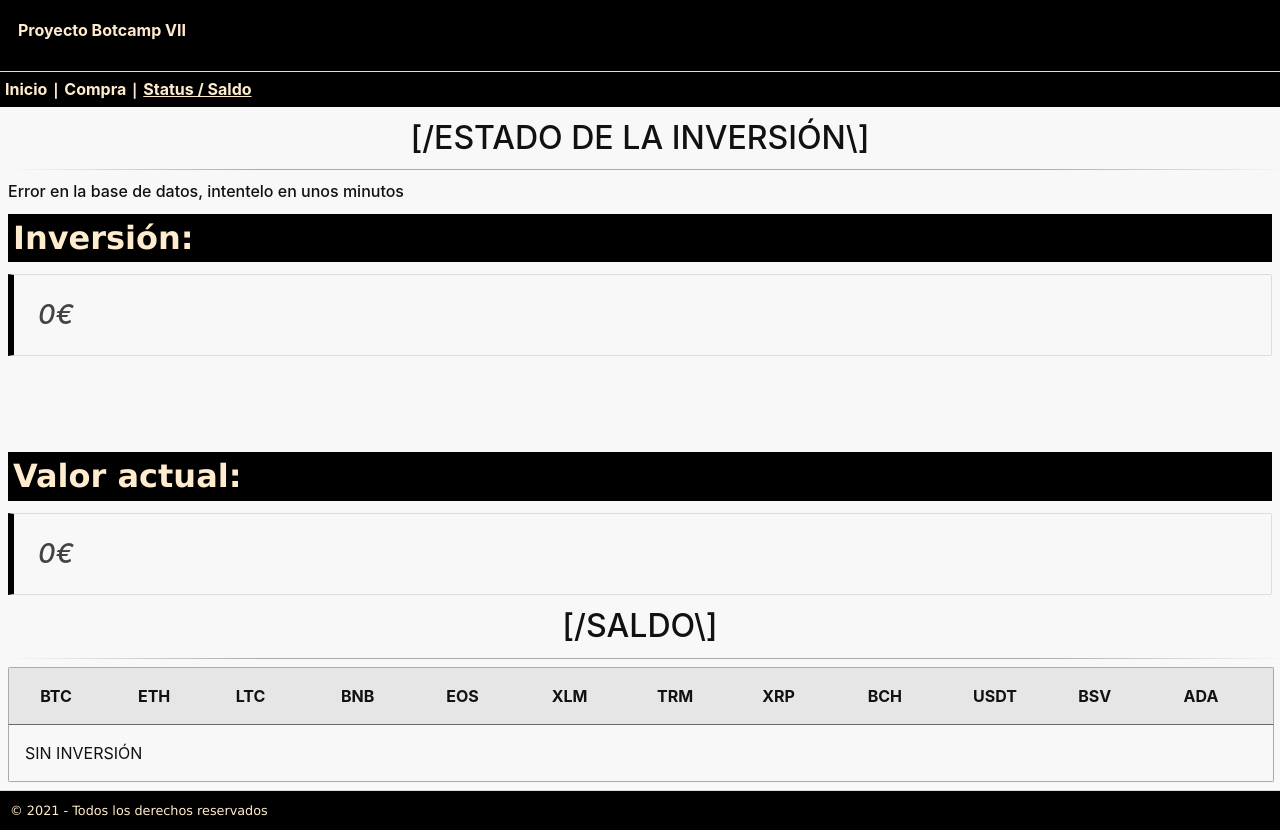
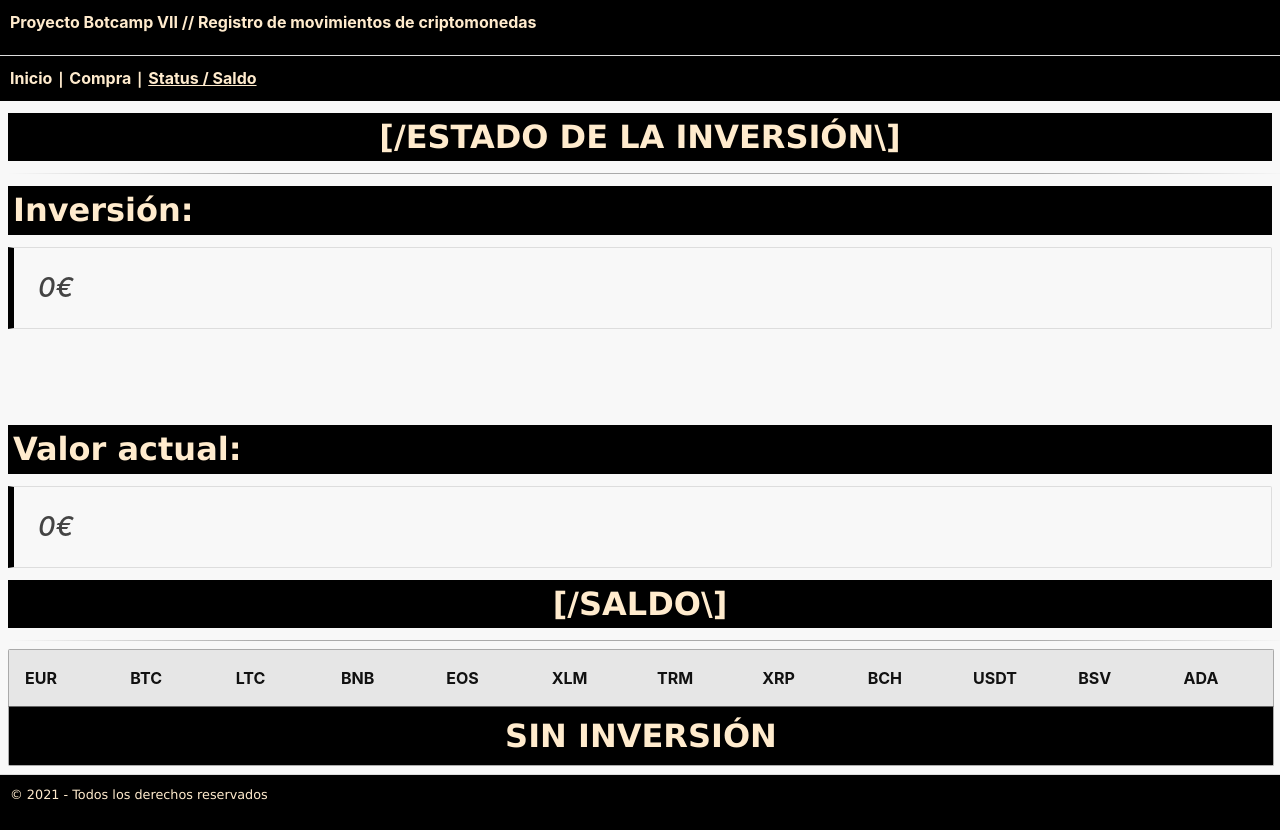
Before and after one commit to Heran76/proyecto, a Flask app: page /status in a window 1280 px wide. After the commit the page ends 800 px from the top, so only its background shows below. Run offline with Flask 2, Linux system fonts and the light colour scheme.

Commit message:
Miercoles

```diff
--- a/proyecto/static/css/styles.css
+++ b/proyecto/static/css/styles.css
@@ -3,7 +3,8 @@
     background-color:black;
     font-weight: bold;
     font-size: 1em; color:blanchedalmond;
-    padding: 10px;
+    padding: 2px;
+
 }
 .footer{
     font-family: Verdana, Geneva, Tahoma, sans-serif;
@@ -18,7 +19,7 @@
     background-color:black;
     font-weight: bold;
     font-size: 1em; color:blanchedalmond;
-    padding: 5px;
+    padding: 10px;
 }
 .titulo{
     font-family: Verdana, Geneva, Tahoma, sans-serif;
@@ -29,7 +30,6 @@
 }
 
 .bloque{
-
     display: block;
     position: relative;
     font-style: italic;
@@ -41,3 +41,13 @@
     border-radius: 0 var(--universal-border-radius) var(--universal-border-radius) 0;
 
 }
+.errordb {
+
+    font-family: Verdana, Geneva, Tahoma, sans-serif;
+    font-weight: bold;
+    font-size: 1em; color: rgb(231, 26, 26);
+    padding: 0px;
+    position: relative;
+    text-align: center;
+
+}
--- a/proyecto/templates/base.html
+++ b/proyecto/templates/base.html
@@ -10,12 +10,12 @@
 </head>
 <body>
     <header class="header">
-        <p>Proyecto Botcamp VII</p>
+        <p>Proyecto Botcamp VII // Registro de movimientos de criptomonedas</p>
 
     </header>
     <div class="menu">
     {% if menu == 'index' %}
-    <u>Inicio</u> | <a href="/purchase" class="btt">Compra</a> | <a href="/status">Status / Saldo</a>
+    <u>Inicio</u> | <a href="/purchase">Compra</a> | <a href="/status">Status / Saldo</a>
     {% elif menu == 'purchase' %}
     <a href="/">Inicio</a> | <u>Compra</u> | <a href="/status">Status / Saldo</a>
     {% elif menu == 'status'%}
--- a/proyecto/templates/status.html
+++ b/proyecto/templates/status.html
@@ -3,13 +3,13 @@
 {% block title %} Status - Crypto Converter {% endblock %}
 
 {% block content %}
-    <h1 align="center" class="title"></h1align>[/ESTADO DE LA INVERSIÓN\]</h1>
+    <h1 align="center" class="titulo"></h1align>[/ESTADO DE LA INVERSIÓN\]</h1>
     <hr  width="100%" size="20" style="color: hsl(0, 0%, 0%);"/>
 
 
-    {% if movOrNot == True %}
-        {% if errorDB %}
-            <h5 >{{ errorDB }}</h5>
+    {% if movno == True %}
+        {% if errordb %}
+            <h5 class="errordb" >{{ errordb }}</h5>
         {% endif %}
         <h2 class="titulo">Inversión:</h2>
         <h2 class="bloque"> 0€</h2>
@@ -17,13 +17,13 @@
         <br><br><br>
         <h2 class="titulo">Valor actual:</h2>
         <h2 class="bloque"> 0€</h2>
-        <h1 align="center" class="title">[/SALDO\]</h1>
+        <h1 align="center" class="titulo">[/SALDO\]</h1>
         <hr  width="100%" size="20" style="color: hsl(0, 0%, 0%);"/>
         <table>
             <thead>
                 <tr>
-                    <th>&nbsp;&nbsp;&nbsp;&nbsp;BTC</th>
-                    <th>&nbsp;&nbsp;ETH</th>
+                    <th>EUR</th>
+                    <th>BTC</th>
                     <th>LTC</th>
                     <th>BNB</th>
                     <th>EOS</th>
@@ -39,12 +39,12 @@
             <tbody>
                 {% if not cryptoBalance %}
                     <tr>
-                        <td> SIN INVERSIÓN </td>
+                        <td align="center" class="titulo"></tdalign> SIN INVERSIÓN </td>
                     </tr>
                 {% else %}
                 <tr>
-                    {% for coins in cryptoBalance %}
-                        <td>{{ coins }}</td>
+                    {% for moneda in cryptoBalance %}
+                        <td>{{ moneda }}</td>
                     {% endfor %}
                 {% endif %}
             </tbody>
@@ -89,18 +89,19 @@
         <table>
             <thead>
                 <tr>
-                    <th>&nbsp;&nbsp;&nbsp;&nbsp;BTC</th>
-                    <th>&nbsp;ETH</th>
+                    <th>EUR</th>
+                    <th>BTC</th>
+                    <th>LTC</th>
+                    <th>BNB</th>
+                    <th>EOS</th>
+                    <th>BNB</th>
+                    <th>XLM</th>
+                    <th>TRM</th>
                     <th>XRP</th>
-                    <th>LTC</th>
                     <th>BCH</th>
-                    <th>BNB</th>
                     <th>USDT</th>
-                    <th>EOS</th>
                     <th>BSV</th>
-                    <th>XLM</th>
                     <th>ADA</th>
-                    <th>TRX</th>
                 </tr>
             </thead>
             <tbody>
@@ -110,8 +111,8 @@
                     </tr>
                 {% else %}
                 <tr>
-                    {% for coins in cryptoBalance %}
-                        <td>{{ "{:,.2f}".format(coins) }}</td>
+                    {% for moneda in cryptoBalance %}
+                        <td>{{ "{:,.2f}".format(moneda) }}</td>
                     {% endfor %}
                 {% endif %}
             </tbody>
--- a/proyecto/views.py
+++ b/proyecto/views.py
@@ -8,8 +8,11 @@ import requests
 from requests import Request, Session
 from requests.exceptions import ConnectionError, Timeout, TooManyRedirects
 
-BBDD = './data/movimientos.db'
+
+BD = './data/movimientos.db'
 API_KEY=app.config['API_KEY']
+
+
 
 cryptos = ("BTC","ETH", "LTC", "BNB", "EOS", "XLM", "TRX",  "XRP", "BCH", "USDT", "BSV", "ADA")
 
@@ -22,8 +25,10 @@ def api(cryptoFrom, cryptoTo):
         'X-CMC_PRO_API_KEY': API_KEY
     }
 
+
     sesion = Session()
     sesion.headers.update(headers)
+
 
     respuesta = sesion.get(url)
     data = json.loads(respuesta.text)
@@ -33,6 +38,7 @@ def api(cryptoFrom, cryptoTo):
         errorCodeAPI = data['status']['error_code']
         return ('error', errorCodeAPI)
 
+#codigo error conexion API
 def ErrorApi(codigo):
     if codigo == 1001:
         msg = "1001 [API_KEY_INVALID] Esta clave de API no es válida."
@@ -59,9 +65,10 @@ def ErrorApi(codigo):
 
     return msg
 
+
 def dataQuery(consulta):
 
-    conex = sqlite3.connect(BBDD)
+    conex = sqlite3.connect(BD)
     cursor = conex.cursor()
 
     movs = cursor.execute(consulta).fetchall()
@@ -88,13 +95,13 @@ def Saldo():
 @app.route("/")
 def index():
         try:
-            registros = dataQuery("SELECT date, time, moneda_from, cantidad_from, moneda_to, cantidad_to FROM MOVIMIENTOS;")
+            registros = dataQuery("SELECT date, time, moneda_from, cantidad_from, moneda_to, cantidad_to FROM movimientos;")
             return render_template("index.html", menu='index', registros = registros)
 
         except sqlite3.Error:
             registros = None
-            errorDB = "Error en la base de datos, intentelo un poco más tarde"
-            return render_template("index.html", menu='index', errorDB=errorDB, registros=registros)
+            errorbd = "Error en la base de datos, intentelo un poco más tarde"
+            return render_template("index.html", menu='index', errorbd=errorbd, registros=registros)
 
 @app.route("/purchase", methods=['GET', 'POST'])
 def purchase():
@@ -143,8 +150,8 @@ def purchase():
         if apiConsult[0] =='error':
             quant = 0
             pu = 0
-            messageError = ErrorApi(apiConsult[1])
-            errorAPI = "Error API".format(messageError)
+            mesgError = ErrorApi(apiConsult[1])
+            errorAPI = "Error API".format(mesgError)
             return render_template("purchase.html", menu='purchase', form=form , errorAPI=errorAPI, data=[quant,pu])
         else:
             dataQuant = apiConsult[1]
@@ -193,8 +200,8 @@ def purchase():
             except sqlite3.Error:
                 quant = 0
                 pu = 0
-                errorDB = "Error en la base de datos, intentelo en unos minutos"
-                return render_template("purchase.html", menu='purchase', form=form , errorDB=errorDB, data=[quant,pu])
+                errorbd = "Error en la base de datos, intentelo en unos minutos"
+                return render_template("purchase.html", menu='purchase', form=form , errorbd=errorbd, data=[quant,pu])
 
             if saldoStr[0] == (None,):
                 saldo = 0
@@ -210,8 +217,8 @@ def purchase():
             if apiConsult[0] =='error':
                 quant = 0
                 pu = 0
-                messageError = ErrorApi(apiConsult[1])
-                errorAPI = "Error en la API".format(messageError)
+                mesgError = ErrorApi(apiConsult[1])
+                errorAPI = "Error en la API".format(mesgError)
                 return render_template("purchase.html", menu='purchase', form=form , errorAPI=errorAPI, data=[quant,pu])
             else:
                 dataQuant = apiConsult[1]
@@ -221,28 +228,28 @@ def purchase():
 
             if saldo >= quant or selecFrom == 'EUR':
 
-                conex = sqlite3.connect(BBDD)
+                conex = sqlite3.connect(BD)
                 cursor = conex.cursor()
-                mov = "INSERT INTO MOVIMIENTOS(date, time, moneda_from, cantidad_from, moneda_to, cantidad_to  ) VALUES(?, ?, ?, ?, ?, ?);"
+                mov = "INSERT INTO movimientos (date, time, moneda_from, cantidad_from, moneda_to, cantidad_to  ) VALUES(?, ?, ?, ?, ?, ?);"
 
                 try:
                     cursor.execute(mov, (fecha, hora, selecFrom, float(quant), selecTo, float(units)))
                 except sqlite3.Error:
                     quant = 0
                     pu = 0
-                    errorDB = "Error en la base de datos, intentelo en unos minutos"
-                    return render_template("purchase.html", menu='purchase', form=form , errorDB=errorDB, data=[quant,pu])
+                    errorbd = "Error en la base de datos, intentelo en unos minutos"
+                    return render_template("purchase.html", menu='purchase', form=form , errorbd=errorbd, data=[quant,pu])
 
                 conex.commit()
                 try:
-                    registros = dataQuery("SELECT date, time, moneda_from, cantidad_from, moneda_to, cantidad_to FROM MOVIMIENTOS;")
+                    registros = dataQuery("SELECT date, time, moneda_from, cantidad_from, moneda_to, cantidad_to FROM movimientos;")
                     conex.close()
                     return render_template("index.html", menu='index', form=form, registros=registros)
                 except sqlite3.Error:
                     quant = 0
                     pu = 0
-                    errorDB = "Error en la base de datos, intentelo en unos minutos"
-                    return render_template("purchase.html", menu='purchase', form=form , errorDB=errorDB, data=[quant,pu])
+                    errorbd = "Error en la base de datos, intentelo en unos minutos"
+                    return render_template("purchase.html", menu='purchase', form=form , errorbd=errorbd, data=[quant,pu])
             else:
                 pu = dataQuant
                 sinSaldo = "No dispone de saldo Sufiente en {} para realizar esta operación".format(selecFrom)
@@ -258,26 +265,26 @@ def inverter():
 
     # Calcular Inversion
     try:
-        movOrNot = dataQuery("SELECT date, time, moneda_from, cantidad_from, moneda_to, cantidad_to, FROM MOVIMIENTOS;")
+        movno = dataQuery("SELECT date, time, moneda_from, cantidad_from, moneda_to, cantidad_to, FROM movimientos;")
     except sqlite3.Error:
         totalInver = 0
         valorAct = 0
         dif = 0
-        errorDB = "Error en la base de datos, intentelo en unos minutos"
-        return render_template("status.html", menu='status', errorDB=errorDB, movOrNot=True)
+        errorbd = "Error en la base de datos, intentelo en unos minutos"
+        return render_template("status.html", menu='status', errorbd=errorbd, movno=True)
 
-    if movOrNot == None:
-        return render_template("status.html", menu='status', movOrNot=True)
+    if movno == None:
+        return render_template("status.html", menu='status', movno=True)
 
     try:
-        InverFrom= dataQuery('SELECT SUM(cantidad_from) FROM MOVIMIENTOS WHERE moneda_from LIKE "%EUR%";')
-        InverTo= dataQuery('SELECT SUM(cantidad_from) FROM MOVIMIENTOS WHERE moneda_to LIKE "%EUR%";')
+        InverFrom= dataQuery('SELECT SUM(cantidad_from) FROM movimientos WHERE moneda_from LIKE "%EUR%";')
+        InverTo= dataQuery('SELECT SUM(cantidad_from) FROM movimientos WHERE moneda_to LIKE "%EUR%";')
     except sqlite3.Error:
         totalInver = 0
         valorAct = 0
         dif = 0
-        errorDB = "Error en la base de datos, inténtelo unos minutos"
-        return render_template("status.html", menu='status', errorDB=errorDB, movOrNot=True)
+        errorbd = "Error en la base de datos, inténtelo unos minutos"
+        return render_template("status.html", menu='status', errorbd=errorbd, movno=True)
 
     totalInverFrom = 0
     totalInverTo = 0
@@ -285,8 +292,8 @@ def inverter():
         if InverFrom[i] == (None,):
             totalInverFrom += 0
         else:
-            InverFromInt = InverFrom[i][0]
-            totalInverFrom += InverFromInt
+            Inver_from = InverFrom[i][0]
+            totalInverFrom += Inver_from
 
     for i in range(len(InverTo)):
         if InverTo[i] == (None,):
@@ -304,10 +311,10 @@ def inverter():
         totalInver = 0
         valorAct = 0
         dif = 0
-        errorDB = "Error en la base de datos, inténtelo mas tarde"
-        return render_template("status.html", menu='status', errorDB=errorDB, movOrNot=True)
+        errorbd = "Error en la base de datos, inténtelo mas tarde"
+        return render_template("status.html", menu='status', errorbd=errorbd, movno=True)
 
-    # Calculo Valor Actual de todas las monedas en € y totalizarlas en Status
+    # Calculo Valor Actual de todas las monedas en € y totalizarlas en Status y error
     i = 0
     monedaValorActual = {}
     valorAct = 0
@@ -317,8 +324,8 @@ def inverter():
             totalInver = 0
             valorAct = 0
             dif = 0
-            messageError = ErrorApi(apiConsult[1])
-            errorAPI = "ERROR EN API - {}".format(messageError)
+            mesgError = ErrorApi(apiConsult[1])
+            errorAPI = "ERROR EN API - {}".format(mesgError)
             return render_template("status.html", menu='status', errorAPI=errorAPI, totalInver=totalInver, cryptoBalance=Saldo(), valorAct=valorAct, dif=dif)
         else:
             cotizacion = apiConsult[1]
```
Also changed, not shown: proyecto/templates/index.html (+39 -16 lines), proyecto/templates/purchase.html (+39 -15 lines).
